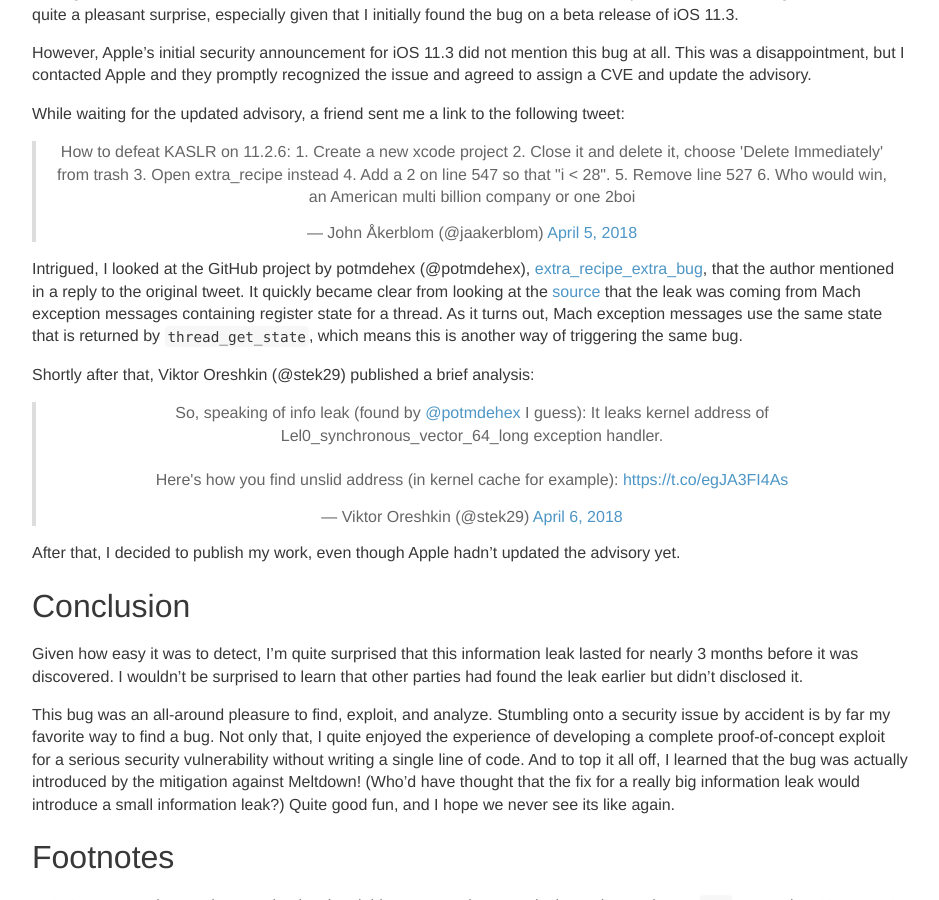
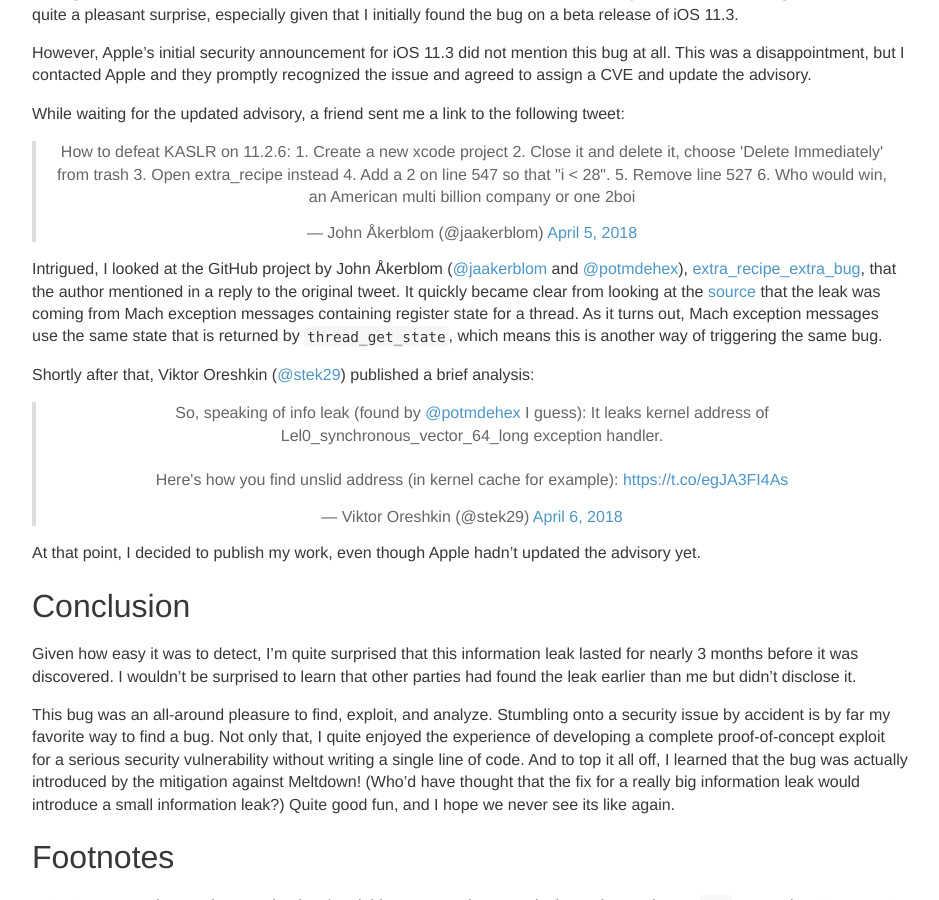
Before and after one commit to bazad/bazad.github.io, a Jekyll site: the page built from _posts/2018-04-06-kernel-pointer-crash-log-ios.md, in a window 1280 px wide and 900 px high, scrolled down 6999 px. Shown: the whole window, without its empty margins (170-1109 px from the left). Built offline with Jekyll 4.4.1, drawn with Linux system fonts in a browser that asks for light colours; nearby versions of some CDN libraries; comment, search, counter and statistics services are not loaded; some of the changed text lies outside the part shown.

Commit message:
Update x18-leak post to clarify and fix typos

```diff
--- a/_posts/2018-04-06-kernel-pointer-crash-log-ios.md
+++ b/_posts/2018-04-06-kernel-pointer-crash-log-ios.md
@@ -301,16 +302,21 @@ href="https://twitter.com/jaakerblom/status/981894636141727745?ref_src=twsrc%5Et
 2018</a></blockquote> <script async src="https://platform.twitter.com/widgets.js"
 charset="utf-8"></script> </center>
 
-Intrigued, I looked at the GitHub project by potmdehex (@potmdehex), [extra_recipe_extra_bug], that
-the author mentioned in a reply to the original tweet. It quickly became clear from looking at the
-[source][jailbreak.c:403] that the leak was coming from Mach exception messages containing register
-state for a thread. As it turns out, Mach exception messages use the same state that is returned by
-`thread_get_state`, which means this is another way of triggering the same bug.
+Intrigued, I looked at the GitHub project by John Åkerblom ([@jaakerblom] and [@potmdehex]),
+[extra_recipe_extra_bug], that the author mentioned in a reply to the original tweet. It quickly
+became clear from looking at the [source][jailbreak.c:403] that the leak was coming from Mach
+exception messages containing register state for a thread. As it turns out, Mach exception messages
+use the same state that is returned by `thread_get_state`, which means this is another way of
+triggering the same bug.
 
+[@jaakerblom]: https://twitter.com/jaakerblom
+[@potmdehex]: https://twitter.com/potmdehex
 [extra_recipe_extra_bug]: https://github.com/potmdehex/extra_recipe_extra_bug
 [jailbreak.c:403]: https://github.com/potmdehex/extra_recipe_extra_bug/blob/cf884b25e03c56a757587b5957d8b74c1b288ee7/extra_recipe/jailbreak.c#L403
 
-Shortly after that, Viktor Oreshkin (@stek29) published a brief analysis:
+Shortly after that, Viktor Oreshkin ([@stek29]) published a brief analysis:
+
+[@stek29]: https://twitter.com/stek29
 
 <center> <blockquote class="twitter-tweet" data-lang="en"><p lang="en" dir="ltr">So, speaking of
 info leak (found by <a href="https://twitter.com/potmdehex?ref_src=twsrc%5Etfw">@potmdehex</a> I
@@ -321,14 +327,14 @@ href="https://twitter.com/stek29/status/982285394447405056?ref_src=twsrc%5Etfw">
 2018</a></blockquote> <script async src="https://platform.twitter.com/widgets.js"
 charset="utf-8"></script> </center>
 
-After that, I decided to publish my work, even though Apple hadn't updated the advisory yet.
+At that point, I decided to publish my work, even though Apple hadn't updated the advisory yet.
 
 
 ## Conclusion
 
 Given how easy it was to detect, I'm quite surprised that this information leak lasted for nearly 3
 months before it was discovered. I wouldn't be surprised to learn that other parties had found the
-leak earlier but didn't disclosed it.
+leak earlier than me but didn't disclose it.
 
 This bug was an all-around pleasure to find, exploit, and analyze. Stumbling onto a security issue
 by accident is by far my favorite way to find a bug. Not only that, I quite enjoyed the experience
```
Also changed, not shown: other parts of _posts/2018-04-06-kernel-pointer-crash-log-ios.md (+2 -1 lines).
